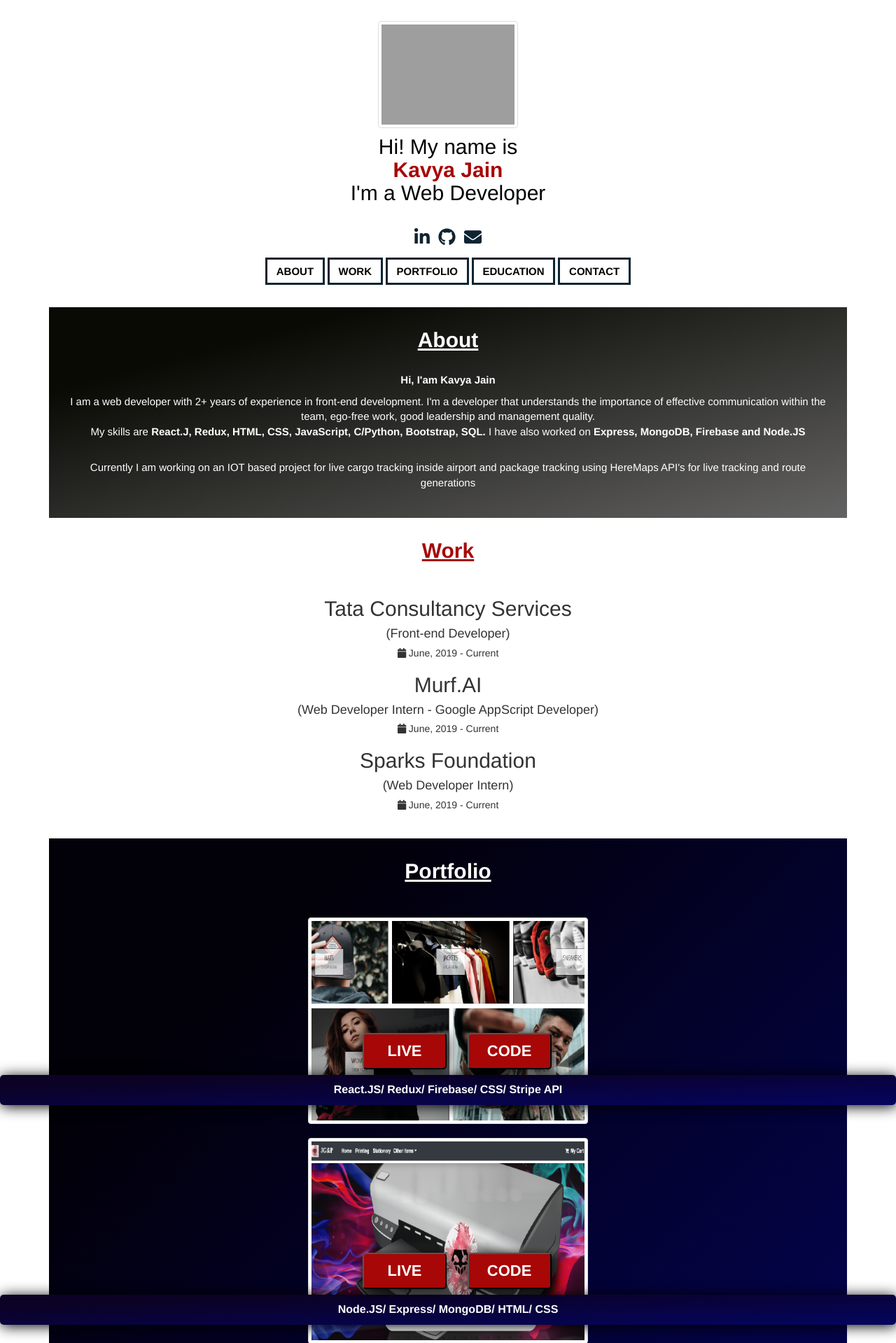
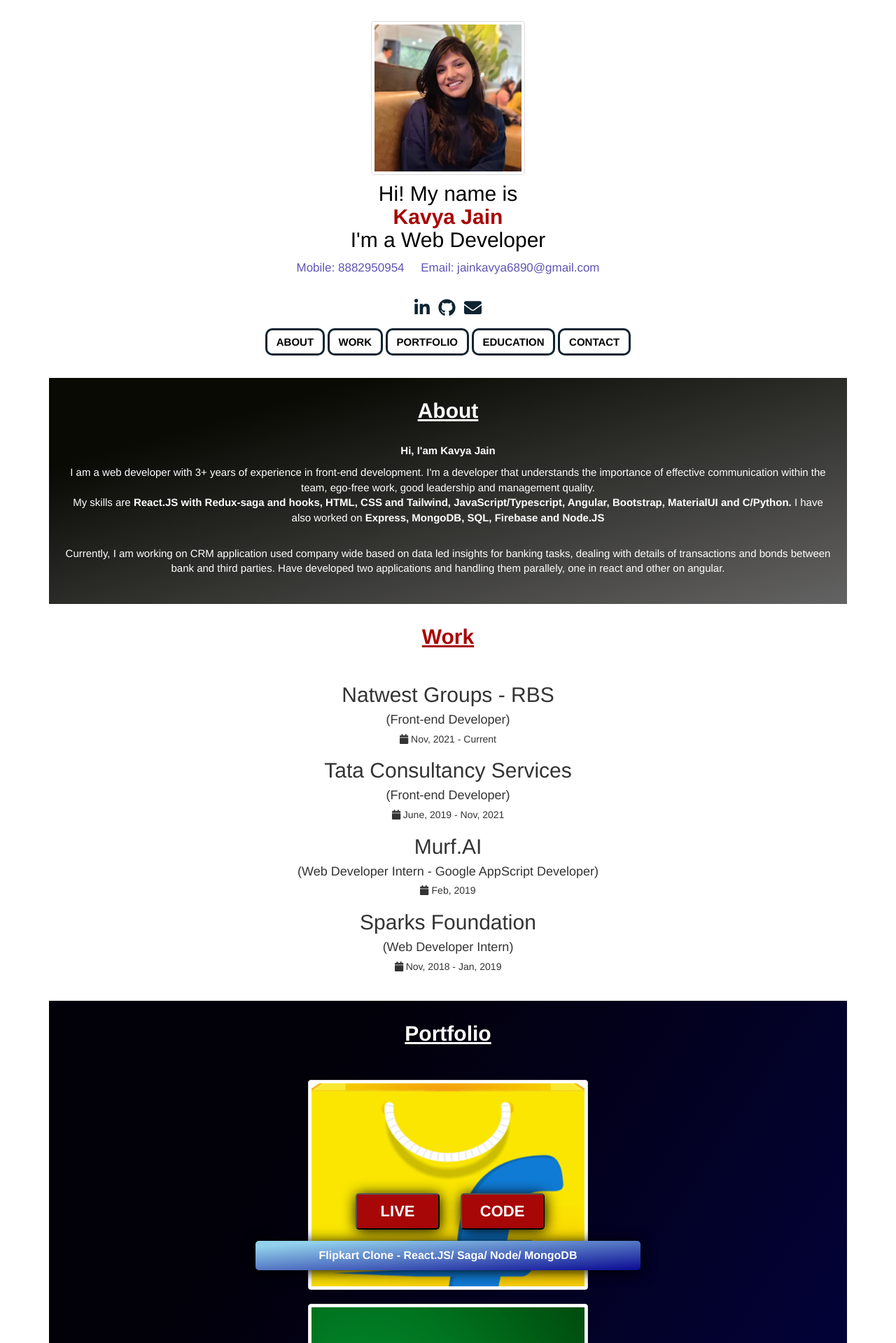
Before and after one commit to kavukj/MyCV, a PHP site: page / in a window 1280 px wide. Shown: the top 1919 px of the page at 70% size. Run offline with PHP 8.4, Linux system fonts and the light colour scheme; grey boxes are pictures that could not be loaded.

Commit message:
Updated resume April 2023

```diff
--- a/assets/css/styles.css
+++ b/assets/css/styles.css
@@ -32,6 +32,7 @@ a{
   text-align: center;
 }
 .nav__item{
+  border-radius: 10px;
   margin-bottom: 1rem;
   border: 0.4vh solid #0E2431;
   background-color: #fff;
@@ -67,8 +68,14 @@ a{
 
 .home__title{
   font-size: 3rem;
+  margin-bottom: 1.5rem;
+  color: black;
+}
+.home__subtitle{
+  font-size: 17px;
   margin-bottom: 3rem;
-  color: black;
+  color: #6055b5;
+  font-weight: 500;
 }
 .home__title-color{
   color: #a70707;
@@ -112,6 +119,9 @@ a{
 .portfolio{
   background: linear-gradient(to bottom right, #020008 20%, #04045F 100%);
 }
+.portfolio__item{
+  height: 320px;
+}
 .portfolio__container{
   padding-top: 4rem;
   text-align: center;
@@ -119,34 +129,33 @@ a{
 .portfolio__background-image{
   position: relative;
   width: 40rem;
-  height: 40rem;
+  height: 30rem !important;
   margin-bottom: 2rem;
+  object-fit: cover;
   box-shadow: 01.rem 0.2rem 2rem 0 black;
 }
 .portfolio__content{
-  left: 0;
+  right: 1rem;
   position: absolute;
-  text-align: center;
   width: 100%;
-  margin: -15rem auto 10rem;
+  margin: -2rem auto;
 }
 .portfolio__text{
-  left: 0;
-  position: absolute;
+  position: relative;
+  z-index: 100;
   text-align: center;
-  width: 100%;
+  width: 550px;
+  border-radius: 5px;
+  font-size: 1.6rem;
+  font-weight: bold;
+  padding:1rem;
+  margin: -9rem auto;
+  color:#FFF;
+  background: linear-gradient(to bottom right, #92d1ec 10%, #0a0a93 100%);
   border: 0.1 rem solid linear-gradient(to bottom right, #0b0225 20%, #04045F 100%);
   box-shadow: 0.1rem 0.2rem 2rem 0 black;
-  border-radius: 5px;
-  text-align: center;
-  font-size: 1.6rem;
-  font-weight: bold;
-  background: linear-gradient(to bottom right, #0b0225 20%, #04045F 100%);
-  padding:1rem;
-  margin: -9rem auto 10rem;
-  color:#FFF;
+}
 
-}
 .portfolio__button{
   border: 0.1 rem solid #a70707;
   box-shadow: 0.1rem 0.2rem 2rem 0 black;
@@ -207,9 +216,9 @@ a{
 }
 
 .para{
-  padding-top: 3rem;
+  padding-top: 1rem;
   font-size: 1.8rem;
-  padding-bottom: 2rem;
+  padding-bottom: 1rem;
 }
 
 .contact__container{
--- a/index.html
+++ b/index.html
@@ -6,7 +6,7 @@
     <meta name="viewport" content="width=device-width, initial-scale=1.0">
 
     <link rel="stylesheet" href="assets/css/styles.css">
-    <link rel="stylesheet" href="https://maxcdn.bootstrapcdn.com/bootstrap/3.3.7/css/bootstrap.min.css" >
+    <link rel="stylesheet" href="https://maxcdn.bootstrapcdn.com/bootstrap/3.3.7/css/bootstrap.min.css">
 
     <!-- =====FONT AWSOME===== -->
     <script src="https://use.fontawesome.com/releases/v5.15.3/js/all.js" data-auto-replace-svg="nest"></script>
@@ -21,11 +21,12 @@
         <section class="home section" id="home">
             <div class="home__container bd-grid">
 
-                <img src="assets/img/Kavya.png" height="200rem" width="200rem" class="img-thumbnail" alt="">
+                <img src="assets/img/IMG_20230425_192710.jpg" height="220rem" width="220rem" class="img-thumbnail" alt="">
 
                 <div class="home__data">
                     <h6 class="home__title">Hi! My name is<br> <span class="home__title-color">Kavya Jain</span><br>
                         I'm a Web Developer</h6>
+                        <h6 class="home__subtitle">Mobile: 8882950954 &nbsp;&nbsp;&nbsp; Email: jainkavya6890@gmail.com</h6>
                 </div>
 
                 <div class="home__social">
@@ -57,16 +58,19 @@
             <div class="about__container">
                 <div>
                     <p class="about__subtitle">Hi, I'am Kavya Jain</p>
-                    <p class="about__text">I am a web developer with 2+ years of experience in
+                    <p class="about__text">I am a web developer with 3+ years of experience in
                         front-end development. I'm a developer that understands the importance of effective
                         communication
                         within the team, ego-free work, good leadership and management quality.
-                        <br> My skills are <b>React.J, Redux, HTML, CSS, JavaScript, C/Python, Bootstrap, SQL.</b>
-                        I have also worked on <b>Express, MongoDB, Firebase and Node.JS</b>
+                        <br> My skills are <b>React.JS with Redux-saga and hooks, HTML, CSS and Tailwind,
+                            JavaScript/Typescript, Angular, Bootstrap, MaterialUI and C/Python.</b>
+                        I have also worked on <b>Express, MongoDB, SQL, Firebase and Node.JS</b>
                     </p>
                     <br>
-                    <p class="about__text">Currently I am working on an IOT based project for live cargo tracking inside
-                        airport and package tracking using HereMaps API's for live tracking and route generations
+                    <p class="about__text">Currently, I am working on CRM application used company wide based on data
+                        led insights for banking tasks, dealing with details of transactions and bonds between bank and
+                        third parties. Have developed two applications and handling them parallely, one in react and
+                        other on angular.
                     </p>
                 </div>
             </div>
@@ -77,15 +81,18 @@
             <h2 class="section-title">Work</h2>
             <div class="work__container">
                 <div class="work_box">
+                    <h2 class="work__subtitle">Natwest Groups - RBS</h2>
+                    <h4>(Front-end Developer)</h4>
+                    <h5><i class="fas fa-calendar my-2 mr-2"></i> Nov, 2021 - Current</h5>
                     <h2 class="work__subtitle">Tata Consultancy Services</h2>
                     <h4>(Front-end Developer)</h4>
-                    <h5><i class="fas fa-calendar my-2 mr-2"></i> June, 2019 - Current</h5>
+                    <h5><i class="fas fa-calendar my-2 mr-2"></i> June, 2019 - Nov, 2021</h5>
                     <h2 class="work__subtitle">Murf.AI</h2>
                     <h4>(Web Developer Intern - Google AppScript Developer)</h4>
-                    <h5><i class="fas fa-calendar my-2 mr-2"></i> June, 2019 - Current</h5>
+                    <h5><i class="fas fa-calendar my-2 mr-2"></i> Feb, 2019</h5>
                     <h2 class="work__subtitle">Sparks Foundation</h2>
                     <h4>(Web Developer Intern)</h4>
-                    <h5><i class="fas fa-calendar my-2 mr-2"></i> June, 2019 - Current</h5>
+                    <h5><i class="fas fa-calendar my-2 mr-2"></i> Nov, 2018 - Jan, 2019</h5>
                 </div>
             </div>
         </section>
@@ -94,15 +101,15 @@
         <section class="portfolio section" id="portfolio">
             <h2 class="section-title" style="color: #fff;">Portfolio</h2>
             <div class="portfolio__container row justify-content-center">
-
                 <div class="portfolio__item col col-12">
                     <div>
                         <div>
-                            <img src="assets/img/bg-clothing.png" class="portfolio__background-image img-thumbnail" alt="">
-                            <div class="portfolio__text">React.JS/ Redux/ Firebase/ CSS/ Stripe API</div>
+                            <img src="assets/img/fk.png" class="portfolio__background-image img-thumbnail" alt="">
+                            <div class="portfolio__text">Flipkart Clone - React.JS/ Saga/ Node/ MongoDB</div>
                             <div class="portfolio__content">
-                                <button class="portfolio__button"><a href="https://jainclothing.herokuapp.com/">LIVE</a></button>
-                                <button class="portfolio__button"><a href="https://github.com/kavukj/jainclothing">CODE</a></button>
+                                <button class="portfolio__button"><a href="#">LIVE</a></button>
+                                <button class="portfolio__button"><a
+                                        href="hhttps://github.com/kavukj/flipkart-clone-saga">CODE</a></button>
                             </div>
                         </div>
                     </div>
@@ -110,11 +117,44 @@
                 <div class="portfolio__item col col-12">
                     <div>
                         <div>
-                            <img src="assets/img/bg-printing.png" class="portfolio__background-image img-thumbnail" alt="">
-                            <div class="portfolio__text">Node.JS/ Express/ MongoDB/ HTML/ CSS</div>
+                            <img src="assets/img/wh.jpeg" class="portfolio__background-image img-thumbnail" alt="">
+                            <div class="portfolio__text">Whatsapp Clone - React.JS/ Hooks/ Node/ MongoDB/ Socket.IO
+                            </div>
                             <div class="portfolio__content">
-                                <button class="portfolio__button"><a href="https://floating-crag-85578.herokuapp.com/">LIVE</a></button>
-                                <button class="portfolio__button"><a href="#">CODE</a></button>
+                                <button class="portfolio__button"><a href="#">LIVE</a></button>
+                                <button class="portfolio__button"><a
+                                        href="https://github.com/kavukj/WhatsappClone">CODE</a></button>
+                            </div>
+                        </div>
+                    </div>
+                </div>
+                <div class="portfolio__item col col-12">
+                    <div>
+                        <div>
+                            <img src="assets/img/bg-clothing.png" class="portfolio__background-image img-thumbnail"
+                                alt="">
+                            <div class="portfolio__text">Ecommerce Wesbite - React.JS/ Redux/ Firebase/ CSS/ Stripe API
+                            </div>
+                            <div class="portfolio__content">
+                                <button class="portfolio__button"><a
+                                        href="https://jainclothing.herokuapp.com/">LIVE</a></button>
+                                <button class="portfolio__button"><a
+                                        href="https://github.com/kavukj/jainclothing">CODE</a></button>
+                            </div>
+                        </div>
+                    </div>
+                </div>
+                <div class="portfolio__item col col-12">
+                    <div>
+                        <div>
+                            <img src="assets/img/bg-printing.png" class="portfolio__background-image img-thumbnail"
+                                alt="">
+                            <div class="portfolio__text">Ecommerce Wesbite - Node.JS/ Express/ MongoDB/ HTML/ CSS</div>
+                            <div class="portfolio__content">
+                                <button class="portfolio__button"><a
+                                        href="https://floating-crag-85578.herokuapp.com/">LIVE</a></button>
+                                <button class="portfolio__button"><a
+                                        href="https://github.com/kavukj/JainGraphics-Printers">CODE</a></button>
                             </div>
                         </div>
                     </div>
@@ -123,7 +163,7 @@
                     <div>
                         <div>
                             <img src="assets/img/map.jpg" class="portfolio__background-image img-thumbnail" alt="">
-                            <div class="portfolio__text">HereMaps/ React.JS/ Material UI</div>
+                            <div class="portfolio__text">Geomapping - HereMaps/ React.JS/ Material UI</div>
                             <div class="portfolio__content">
                                 <button class="portfolio__button"><a href="#">LIVE</a></button>
                                 <button class="portfolio__button"><a href="#">CODE</a></button>
@@ -158,11 +198,13 @@
                         <form class="form-horizontal" action="/contact" method="post">
                             <div class="form-group">
                                 <label for="exampleInputName2">Name</label>
-                      <input type="text" name="name" class="form-control" id="exampleInputName2" placeholder="Jane Doe">
+                                <input type="text" name="name" class="form-control" id="exampleInputName2"
+                                    placeholder="Jane Doe">
                             </div>
                             <div class="form-group">
                                 <label for="exampleInputEmail2">Email</label>
-                      <input type="email" name="email" class="form-control" id="exampleInputEmail2" placeholder="jane.doe@example.com">
+                                <input type="email" name="email" class="form-control" id="exampleInputEmail2"
+                                    placeholder="jane.doe@example.com">
                             </div>
                             <div class="form-group ">
                                 <label for="exampleInputText">Your Message</label>
@@ -170,7 +212,9 @@
                             </div>
                             <button type="submit" class="btn btn-success">Send Message</button>
                             <br>or<br>
-                      <a class="btn btn-danger" href="mailto: jainkavya6890@gmail.com?subject = CV Requirement &amp;body = type your message">Send an Email</a>
+                            <a class="btn btn-danger"
+                                href="mailto: jainkavya6890@gmail.com?subject = CV Requirement &amp;body = type your message">Send
+                                an Email</a>
                         </form>
 
 
```
Also changed, not shown: assets/img/IMG_20230425_192610.jpg (added), assets/img/IMG_20230425_192710.jpg (added), assets/img/fk.jpeg (added), assets/img/fk.png (added), assets/img/wh.jpeg (added), 2 other files. Lines whose indentation alone changed are shown as unchanged.
